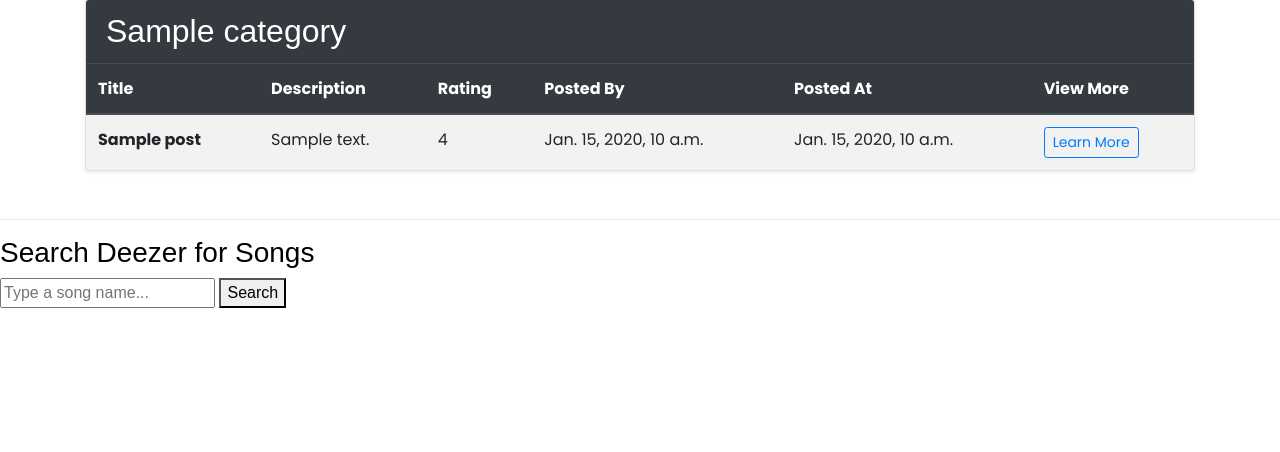
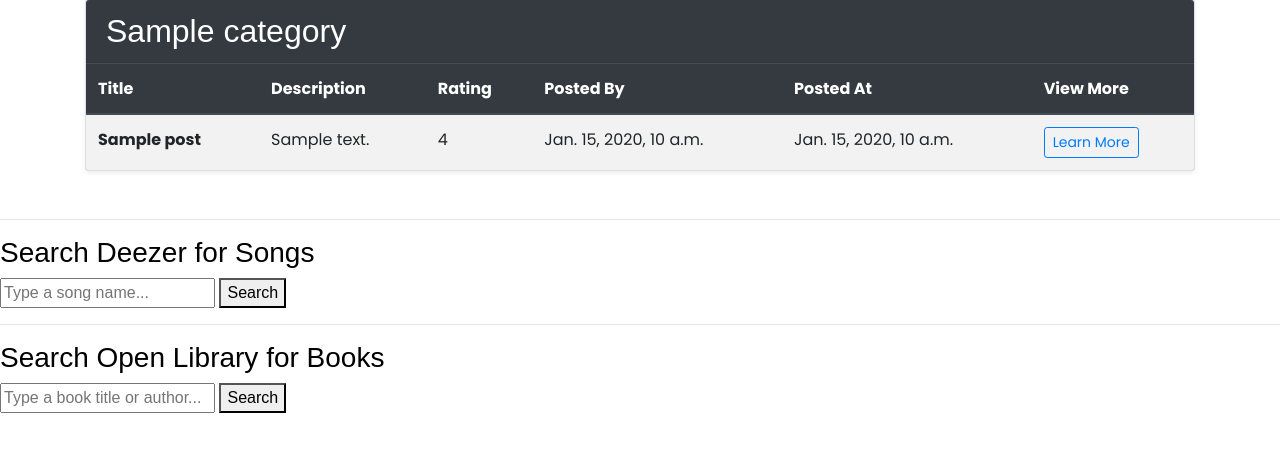
Before and after one commit to anjalipag/group14-database-project, a Django app: template group14site/groupFeed/templates/group_feed.html in a window 1280 px wide. Shown: the part 167-619 px from the top of the page. Run offline with Django 5.2, Linux system fonts and the light colour scheme; the template is opened without the code that fills it: most values are stand-ins (such as "Sample title", 1, 10 or a date in 2020); some libraries are stand-ins or nearby versions; some web fonts are replaced.

Commit message:
added open library for book api

```diff
--- a/group14site/groupFeed/templates/group_feed.html
+++ b/group14site/groupFeed/templates/group_feed.html
@@ -186,3 +186,42 @@
         });
 }
 </script>
+
+<hr>
+<h3>Search Open Library for Books</h3>
+<input type="text" id="bookQuery" placeholder="Type a book title or author..." />
+<button onclick="searchBooks()">Search</button>
+
+<ul id="bookResults"></ul>
+
+<script>
+function searchBooks() {
+    const query = document.getElementById('bookQuery').value;
+
+    fetch(`/group/feed/search_books/?query=${encodeURIComponent(query)}`)
+        .then(response => response.json())
+        .then(data => {
+            const results = document.getElementById('bookResults');
+            results.innerHTML = '';
+
+            if (data.error) {
+                results.innerHTML = `<li>Error: ${data.error}</li>`;
+                return;
+            }
+
+            data.books.forEach(book => {
+                const li = document.createElement('li');
+                li.innerHTML = `
+                    <strong>${book.title}</strong> by ${book.author}<br>
+                    <a href="${book.openlibrary_url}" target="_blank">View on Open Library</a><br>
+                    ${book.cover_url ? `<img src="${book.cover_url}" alt="Cover" height="100">` : '<em>No cover available</em>'}
+                `;
+                results.appendChild(li);
+            });
+        })
+        .catch(error => {
+            console.error('Error:', error);
+            document.getElementById('bookResults').innerHTML = '<li>Something went wrong!</li>';
+        });
+}
+</script>
--- a/group14site/groupFeed/urls.py
+++ b/group14site/groupFeed/urls.py
@@ -9,5 +9,5 @@
     path('detail/<int:recommendation_post_id>/upvote', views.handle_upvote, name='upvote'),
     path('detail/<int:recommendation_post_id>/downvote', views.handle_downvote, name='downvote'),
     path('search/', views.search_deezer, name='search_deezer'),
-
+    path('search_books/', views.search_openlibrary, name='search_openlibrary'),
 ]
```
Also changed, not shown: group14site/groupFeed/views.py (+22 -0 lines).
